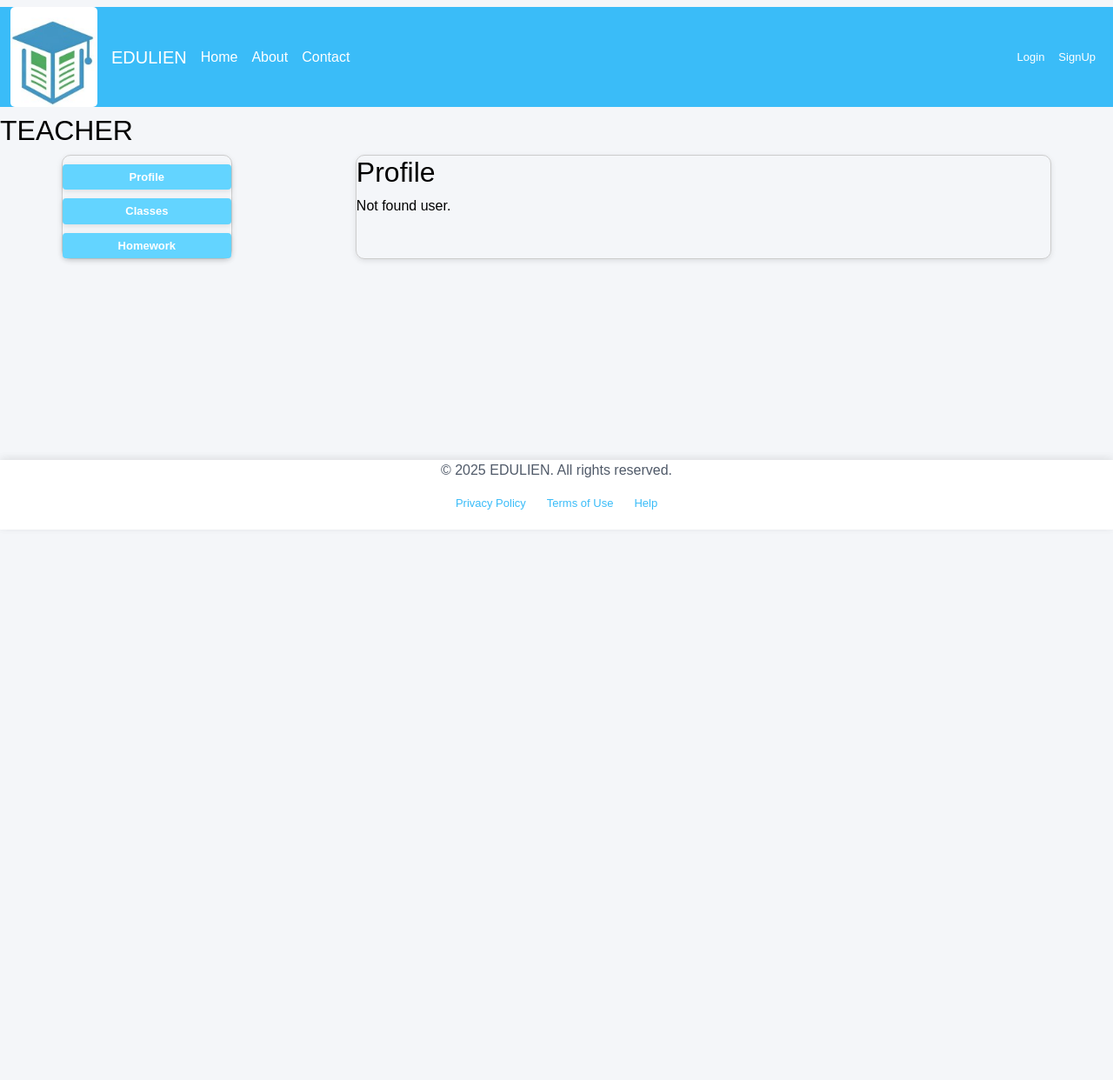
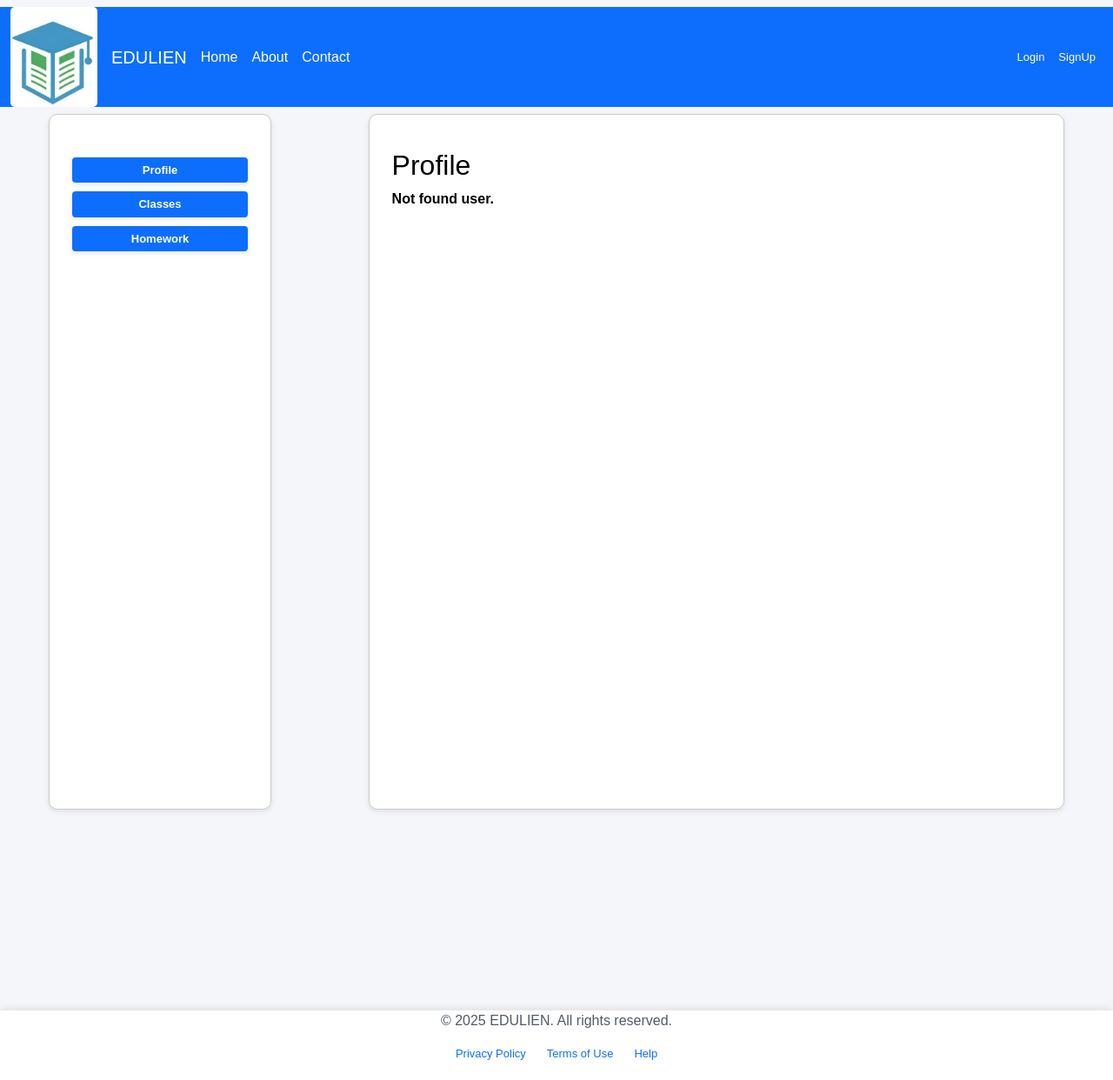
Before and after one commit to myalcin60/Edulien-Plateforme-de-gestion-ducative, a PHP site: page /teacher_dashboard.php in a window 1280 px wide. Shown: the whole page at 87% size. Before the commit the page ends 800 px from the top, so only its background shows below. Run offline with PHP 8.4, Linux system fonts and the light colour scheme; some libraries are stand-ins or nearby versions.

Commit message:
branch yalcin created

```diff
--- a/views/compenents/header.php
+++ b/views/compenents/header.php
@@ -11,7 +11,6 @@
     <meta name="viewport" content="width=device-width, initial-scale=1.0">
     <title>Header</title>
     <?php include '../partiel/dependencies.php' ?>
-    <link rel="stylesheet" href="../css/main.css" />
     <link rel="stylesheet" href="../css/header.css" />
 
 </head>
@@ -20,7 +19,7 @@
     <nav class=" d-flex navbar navbar-expand-lg  ">
         <div class="container-fluid" id="navbar">
             <div class="d-flex gap-3 align-items-center">
-                <img className="logo-img" src="\edu_php\views\assets\logo.jpg" alt="">
+                <img class="d-md-block d-none logo-img" src="\edu_php\views\assets\logo.jpg" alt="">
 
                 <?php if (isset($_SESSION['id'])): ?>
                     <form class="navbar-brand" action="../../src/controllers/user_controller.php" method="post">
--- a/views/compenents/homework.php
+++ b/views/compenents/homework.php
@@ -4,6 +4,7 @@
     <meta charset="UTF-8">
     <meta name="viewport" content="width=device-width, initial-scale=1.0">
     <title>Homevork</title>
+    <link rel="stylesheet" href="../css/main.css" />
 </head>
 <body>
     <h2>Homevork</h2>
--- a/views/compenents/login_form.php
+++ b/views/compenents/login_form.php
@@ -5,10 +5,11 @@
     <meta charset="UTF-8">
     <meta name="viewport" content="width=device-width, initial-scale=1.0">
     <title>SignUp</title>
+    <link rel="stylesheet" href="../css/main.css" />
 </head>
 
-<body>
-    <form action="../../src/controllers/user_controller.php" method="get">
+<body >
+    <form  action="../../src/controllers/user_controller.php" method="get">
         <h2>Login</h2>
         <div class="mb-3">
             <label for="email" class="form-label">Email address</label>
--- a/views/compenents/profile.php
+++ b/views/compenents/profile.php
@@ -9,10 +9,11 @@
     <meta charset="UTF-8">
     <meta name="viewport" content="width=device-width, initial-scale=1.0">
     <title>Profile</title>
+    <link rel="stylesheet" href="../css/main.css" />
 </head>
 
 <body>
-    <form action="../pages/teacher_dashboard.php" method="get">
+    <form  action="../pages/teacher_dashboard.php" method="get">
         <h2>Profile</h2>
         <?php if (isset($_SESSION['first_name'])): ?>
             <p>ID : <?php echo $_SESSION['id']; ?> </p>
--- a/views/compenents/signup_form.php
+++ b/views/compenents/signup_form.php
@@ -5,6 +5,7 @@
     <meta charset="UTF-8">
     <meta name="viewport" content="width=device-width, initial-scale=1.0">
     <title>SignUp</title>
+    <link rel="stylesheet" href="../css/main.css" />
 </head>
 
 <body>
--- a/views/css/main.css
+++ b/views/css/main.css
@@ -1,5 +1,5 @@
 :root {
-  --primary: #3ABCF8;
+  --primary: #0d6efd;
   --secondary: #63d4ff;
   --accent: #FFCC00;
   --accent-secondary: #ff7e67;
@@ -22,11 +22,11 @@
   overflow-x: hidden;
 }
 
-
 .flex {
   display: flex;
   justify-content: space-around;
 }
+
 
 /* marcher pas */
 input {
@@ -46,7 +46,7 @@
   border: none;
   border-radius: 4px;
   cursor: pointer;
-  background-color: var(--secondary);
+  background-color:#0d6efd;
   color: white;
   transition: 0.3s;
   font-size: small;
--- a/views/css/teacher_dashboard.css
+++ b/views/css/teacher_dashboard.css
@@ -1,7 +1,6 @@
 .left-menu {
-    padding: 0 2% 0 2%;
+    padding: 3% 2% 0 2%;
     min-height: 100vh;
-    padding-top: 3%;
     width: 20%;
     border: 1px solid var(--gray);
     background-color: var(--light);
@@ -10,12 +9,14 @@
     color: var(--light);
     font-weight: bold;
     cursor: pointer;
+
 }
 
 .right-menu {
-    width: 80%;
+    width:800px;
     border: 1px solid var(--gray);
     background-color: var(--light);
     border-radius: 5px;
     font-weight: bold;
+    padding: 3% 2% 0 2%;
 }
--- a/views/pages/student_dashboard.php
+++ b/views/pages/student_dashboard.php
@@ -16,7 +16,7 @@
     <meta name="viewport" content="width=device-width, initial-scale=1.0">
     <title>Teacher Dashboard</title>
     <link rel="stylesheet" href="../css/main.css" />
-    <link rel="stylesheet" href="../css/teacher_dashborad.css" />
+    <link rel="stylesheet" href="../css/teacher_dashboard.css" />
 
 </head>
 
@@ -39,7 +39,7 @@
                     <button> <?= $homework ?></button>
                 </a>
             </div>
-            <div class="right-menu box-shadow" style="width: 800px;">
+            <div class="right-menu box-shadow" >
                 <?php
                 select_menu($menu);
                 ?>
--- a/views/pages/teacher_dashboard.php
+++ b/views/pages/teacher_dashboard.php
@@ -15,7 +15,7 @@
     <meta name="viewport" content="width=device-width, initial-scale=1.0">
     <title>Teacher Dashboard</title>
     <link rel="stylesheet" href="../css/main.css" />
-    <link rel="stylesheet" href="../css/teacher_dashborad.css" />
+    <link rel="stylesheet" href="../css/teacher_dashboard.css" />
 
 </head>
 
@@ -25,10 +25,10 @@
         include '../compenents/header.php';
         ?>
     </header>
-    <h2> TEACHER</h2>
+
         <main class="flex">
             <div class="left-menu box-shadow">
-                <a style="text-decoration: none;" href="./teacher_dashboard.php?form=profile">
+                <a class="menu" style="text-decoration: none;" href="./teacher_dashboard.php?form=profile">
                     <button> <?= $profile ?></button>
                 </a>
                 <a style="text-decoration: none;" href="./teacher_dashboard.php?form=classes">
@@ -38,7 +38,7 @@
                     <button> <?= $homework ?></button>
                 </a>
             </div>
-            <div class="right-menu box-shadow" style="width: 800px;">
+            <div class="right-menu box-shadow" >
                 <?php
                 select_menu($menu);
                 ?>
```
Also changed, not shown: src/controllers/user_controller.php (+6 -1 lines), src/services/class_services.php (+10 -9 lines), views/compenents/classes.php (+13 -9 lines), views/pages/main.php (+7 -5 lines).
